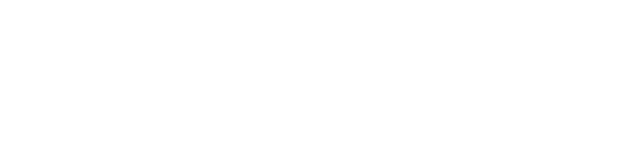
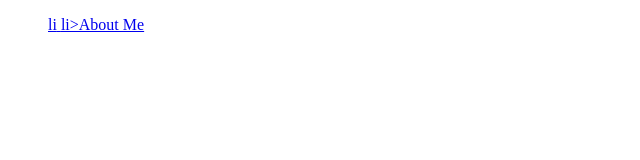
Before and after one commit to CCPS374105/CCPS374105.github.io, a plain HTML site: page index.html in a window 1280 px wide. Shown: the whole page, without its empty margins (0-640 px from the left). Drawn offline with Linux system fonts and the light colour scheme.

Commit message:
Update index.html

```diff
--- a/index.html
+++ b/index.html
@@ -1,4 +1,14 @@
 <!DOCTYPE html>
 <html>
-
+<head>
+    <title>Home page</title>
+  </head>
+  <header>
+    <nav>
+      <ul>
+        <a href="./index,.html"<>li<Home</li<a/>
+        <a href="./aboutme.html"<>li>About Me</li></a>
+    </ul>
+  </nav>
+</header>
 </html>
```
